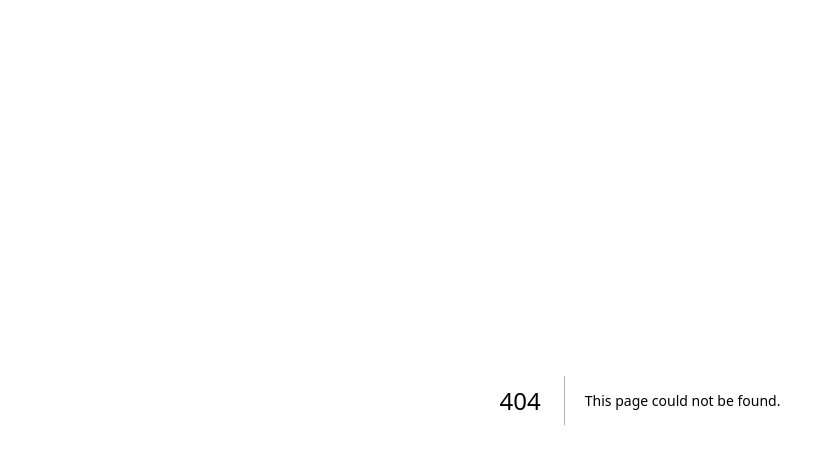
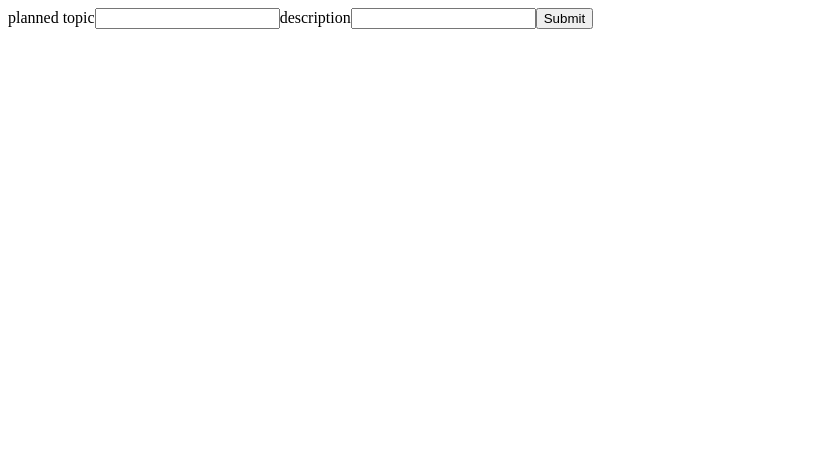
Before and after one commit to petervidaHU/scrum-name-generator, a Next.js app: page /admin in a window 1280 px wide. Before the commit this address had no page. Shown: the top 464 px of the page, without its empty margins (0-835 px from the left). Built offline with nearby package versions, Linux system fonts and the light colour scheme.

Commit message:
start the project

```diff
--- /dev/null
+++ b/app/components/nameList.tsx
@@ -0,0 +1,28 @@
+import React, { useCallback } from 'react';
+
+interface iNamesList {
+  list: string[],
+  message: string | null,
+  deleteHandler: (index: number) => void,
+}
+
+const NameList: React.FC<iNamesList> = ({ list, message, deleteHandler }) => {
+
+
+
+  return (
+    <div>
+      <div>{message}</div>
+      <div>
+        {list.map((name, index) => (
+          <div key={`${name}-${index}`} id={`${index}`}>{name}
+            {message === 'ok' && <button onClick={() => deleteHandler(index)}>del</button>}
+          </div>
+        ))}
+
+      </div>
+    </div>
+  )
+}
+
+export default NameList
--- /dev/null
+++ b/app/helpers/fetchOptions.ts
@@ -0,0 +1,17 @@
+export const post = (data: unknown) => {
+  let JSONdata;
+
+  try {
+    JSONdata = JSON.stringify(data);
+  } catch (e) {
+    throw new Error(`Error in stringifying json -- ${e}`)
+  }
+
+  return {
+    method: 'POST',
+    headers: {
+      'Content-Type': 'application/json',
+    },
+    body: JSONdata,
+  };
+}
--- /dev/null
+++ b/app/types/nameTypes.ts
@@ -0,0 +1,6 @@
+type apiCallResult = 'error' | 'ok';
+
+export interface iResult {
+  message: apiCallResult | null,
+  data: string[],
+};
--- a/package.json
+++ b/package.json
@@ -15,6 +15,7 @@
     "eslint": "8.42.0",
     "eslint-config-next": "13.4.4",
     "next": "13.4.4",
+    "openai": "^3.2.1",
     "react": "18.2.0",
     "react-dom": "18.2.0",
     "typescript": "5.1.3"
--- /dev/null
+++ b/pages/admin/index.tsx
@@ -0,0 +1,63 @@
+import NameList from "@/app/components/nameList";
+import { iResult } from "@/app/types/nameTypes";
+import { FormEventHandler, useState, useCallback } from "react";
+import { post } from '../../app/helpers/fetchOptions';
+
+
+export default function Admin() {
+  const [loading, setLoading] = useState<Boolean>(false);
+  const [result, setResult] = useState<iResult>({ message: null, data: [] });
+
+  const handleSubmit: FormEventHandler<HTMLFormElement> = async (event) => {
+    event.preventDefault();
+    const endpoint = '/api/form';
+    setLoading(true);
+
+    const target = event.target as HTMLFormElement;
+    const data = {
+      topic: target.topic.value,
+      desc: target.desc.value,
+    };
+
+    let tempResult;
+    try {
+      const response = await fetch(endpoint, post(data));
+      tempResult = await response.json();
+    } catch (e) {
+      console.log('error:', e);
+    }
+
+    setResult(tempResult);
+    setLoading(false);
+  };
+
+  const handleDelete = useCallback(
+    (index: number) => {
+      let temp = [...result.data];
+      temp.splice(index, 1);
+      setResult({
+        ...result,
+        data: temp
+      });
+    }, [result]
+  );
+
+  return (
+    <>
+      <form onSubmit={handleSubmit}>
+        <label htmlFor="topic">planned topic</label>
+        <input type="text" id="topic" name="topic" required />
+
+        <label htmlFor="desc">description</label>
+        <input type="textarea" id="desc" name="desc" />
+
+        <button type="submit">Submit</button>
+      </form>
+
+      <div>{loading
+        ? 'loading...'
+        : <NameList message={result.message} list={result.data} deleteHandler={handleDelete} />}
+      </div>
+    </>
+  );
+}
--- /dev/null
+++ b/pages/api/form.ts
@@ -0,0 +1,60 @@
+import { iResult } from "@/app/types/nameTypes";
+import { generalPrinciples, exploreNewTopic, formatArray, PCCheck, formatYNReaseon } from "@/prompts/newTopic";
+
+export default async function handler(req: any, res: any) {
+  const { topic, desc } = req.body;
+  let resData: iResult;
+  if (!topic) {
+    resData = {
+      message: 'error',
+      data: ['topic not found'],
+    }
+    return res.status(400).json(resData);
+  }
+
+  const { Configuration, OpenAIApi } = require("openai");
+  const configuration = new Configuration({
+    apiKey: process.env.OPENAI_API_KEY,
+  });
+  const openai = new OpenAIApi(configuration);
+
+  let textSwear;
+  try {
+    const swearingPreCheck = await openai.createCompletion({
+      model: "text-davinci-003",
+      prompt: `Evaulate this topic: ${topic}. ${PCCheck}. ${formatYNReaseon}`,
+      max_tokens: 100,
+      temperature: 0.1,
+    });
+    textSwear = JSON.parse(swearingPreCheck.data.choices[0].text);
+  } catch (err) {
+    throw new Error(`Chaos AD, Tanks on the street... ${err}`);
+  }
+
+  if (textSwear.a == 'yes') {
+    resData = {
+      message: 'error',
+      data: [textSwear.r],
+    }
+    return res.status(200).json(resData);
+  }
+
+  let text;
+  try {
+    const response = await openai.createCompletion({
+      model: "text-davinci-003",
+      prompt: `${exploreNewTopic} ${topic}. ${generalPrinciples} ${formatArray}`,
+      max_tokens: 100,
+      temperature: 1,
+    });
+    text = response.data.choices[0].text;
+  } catch (err) {
+    throw new Error(`Chaos AD, Tanks on the street... ${err}`);
+  }
+
+  resData = {
+    message: 'ok',
+    data: text.split(","),
+  }
+  res.status(200).json(resData);
+}
--- /dev/null
+++ b/prompts/newTopic.ts
@@ -0,0 +1,14 @@
+export const exploreNewTopic = "We are looking for 50 word related to this concept: ";
+
+export const generalPrinciples = "The words have to contain only english letters and numbers," +
+"should not be a person's name, should not be related to political movements, nor bloody historical events." +
+"Do not use strong words, swearing, name of disgusting, occult, embarrassing things." +
+"Do not use strongly related word to religiousness" +
+"Do not use too typical, general words" +
+"Do not use verbs or general nouns, or general adjectives. Prefer proper noun, if possible.";
+
+export const formatArray = "Please provide your answer like this:'word1,word2,word3'";
+
+export const PCCheck = "Is this word closely related to reprehensible, immoral things or to political, religious or worldview extremes? Is it related to racism, any exclusionary ideas, or is it highly offensive? Answer yes or no.";
+
+export const formatYNReaseon = 'Provide your answer in a JSON object like this: {"a": "yes" | "no", "r": "string"} where "r" is a one sentence short reason';
```
Also changed, not shown: 2 other files (tests, documents, lock files or other folders).
